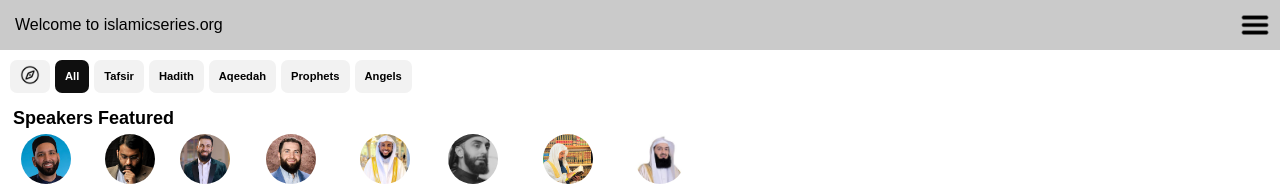
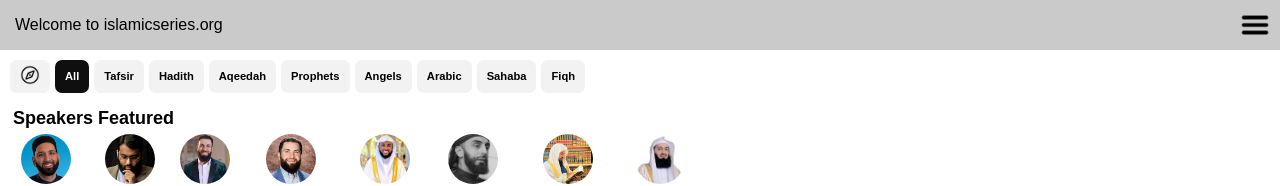
Before and after one commit to sajidmohd717/islamic-lectures-react, a React (Vite) app: page / in a window 1280 px wide. Shown: the top 186 px of the page. Built offline with nearby package versions, Linux system fonts and the light colour scheme.

Commit message:
Update Header.jsx
Added some categories

```diff
--- a/src/Header.jsx
+++ b/src/Header.jsx
@@ -18,6 +18,9 @@ function Header() {
           <button className="cat-btn">Aqeedah</button>
           <button className="cat-btn">Prophets</button>
           <button className="cat-btn">Angels</button>
+          <button className="cat-btn">Arabic</button>
+          <button className="cat-btn">Sahaba</button>
+          <button className="cat-btn">Fiqh</button>
         </div>
         <div className="view-all-cat"></div>
       </div>
```
